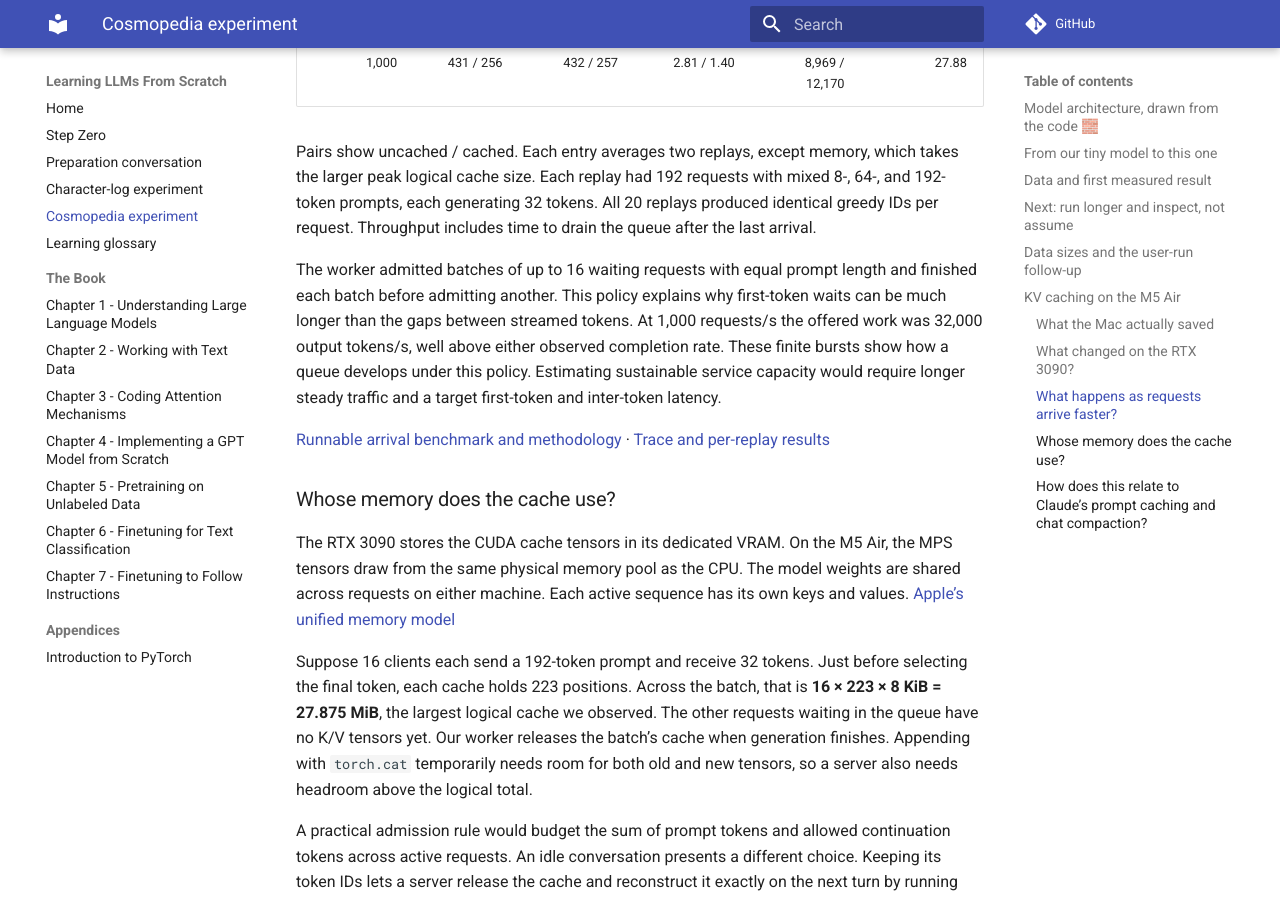
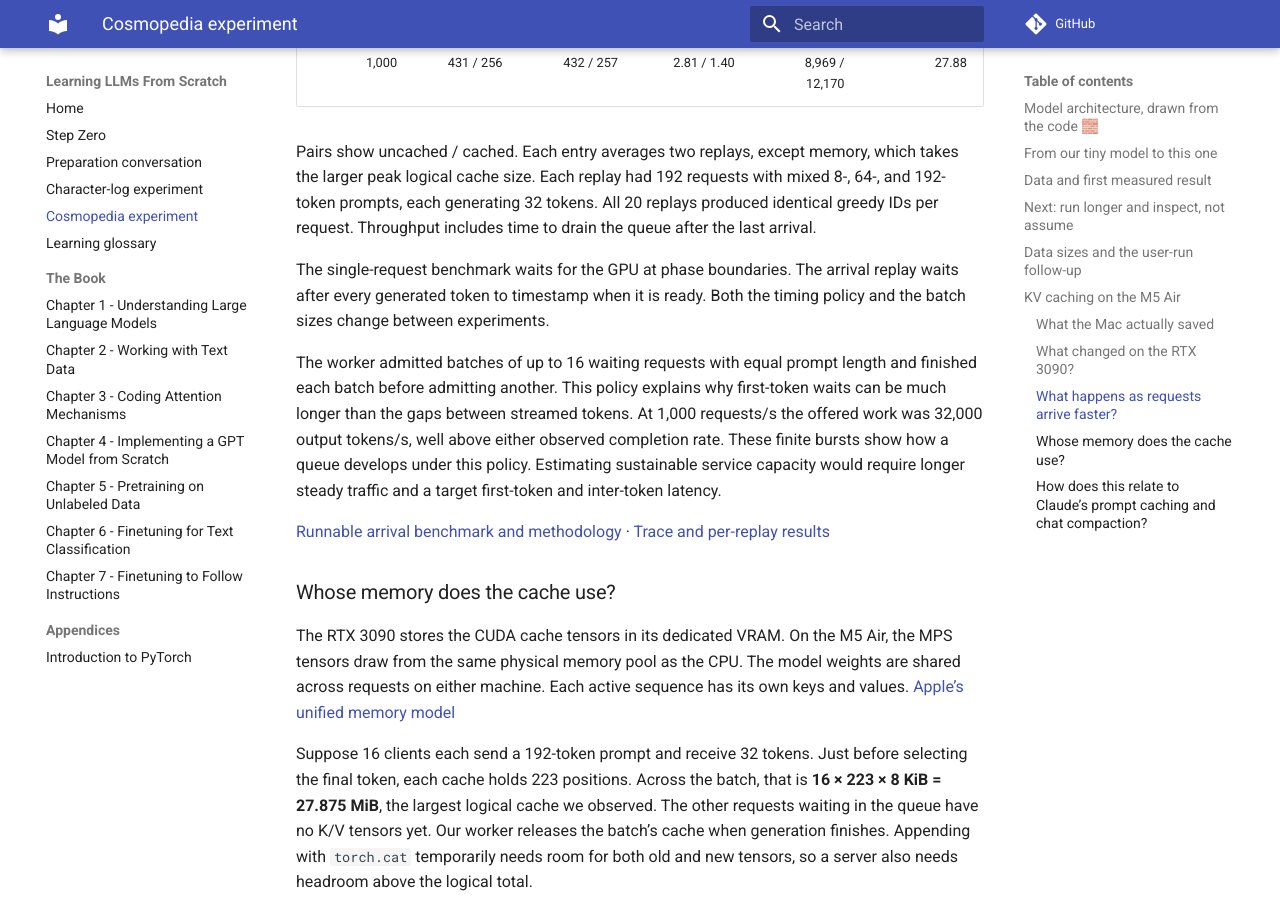
Before and after one commit to kantarcise/learning-llms, an MkDocs documentation site: the page built from docs/preparation/cosmopedia.md, in a window 1280 px wide and 900 px high, scrolled down 6576 px. Built offline with MkDocs 1.6.1 and Material for MkDocs 9.7.7, drawn with Linux system fonts in a browser that asks for light colours; comment, search, counter and statistics services are not loaded.

Commit message:
Clarify synchronization in arrival replay timings

```diff
--- a/docs/preparation/cosmopedia.md
+++ b/docs/preparation/cosmopedia.md
@@ -132,6 +132,8 @@ At 250 offered requests per second, the RTX 3090 produced about 7,000 output tok
 
 Pairs show uncached / cached. Each entry averages two replays, except memory, which takes the larger peak logical cache size. Each replay had 192 requests with mixed 8-, 64-, and 192-token prompts, each generating 32 tokens. All 20 replays produced identical greedy IDs per request. Throughput includes time to drain the queue after the last arrival.
 
+The single-request benchmark waits for the GPU at phase boundaries. The arrival replay waits after every generated token to timestamp when it is ready. Both the timing policy and the batch sizes change between experiments.
+
 The worker admitted batches of up to 16 waiting requests with equal prompt length and finished each batch before admitting another. This policy explains why first-token waits can be much longer than the gaps between streamed tokens. At 1,000 requests/s the offered work was 32,000 output tokens/s, well above either observed completion rate. These finite bursts show how a queue develops under this policy. Estimating sustainable service capacity would require longer steady traffic and a target first-token and inter-token latency.
 
 [Runnable arrival benchmark and methodology](https://github.com/kantarcise/learning-llms/tree/main/experiments/cosmopedia#replay-mixed-prompt-lengths-under-load-on-cuda) · [Trace and per-replay results](https://github.com/kantarcise/learning-llms/blob/main/experiments/cosmopedia/results/kv-cache/3090-arrivals.json)
```
